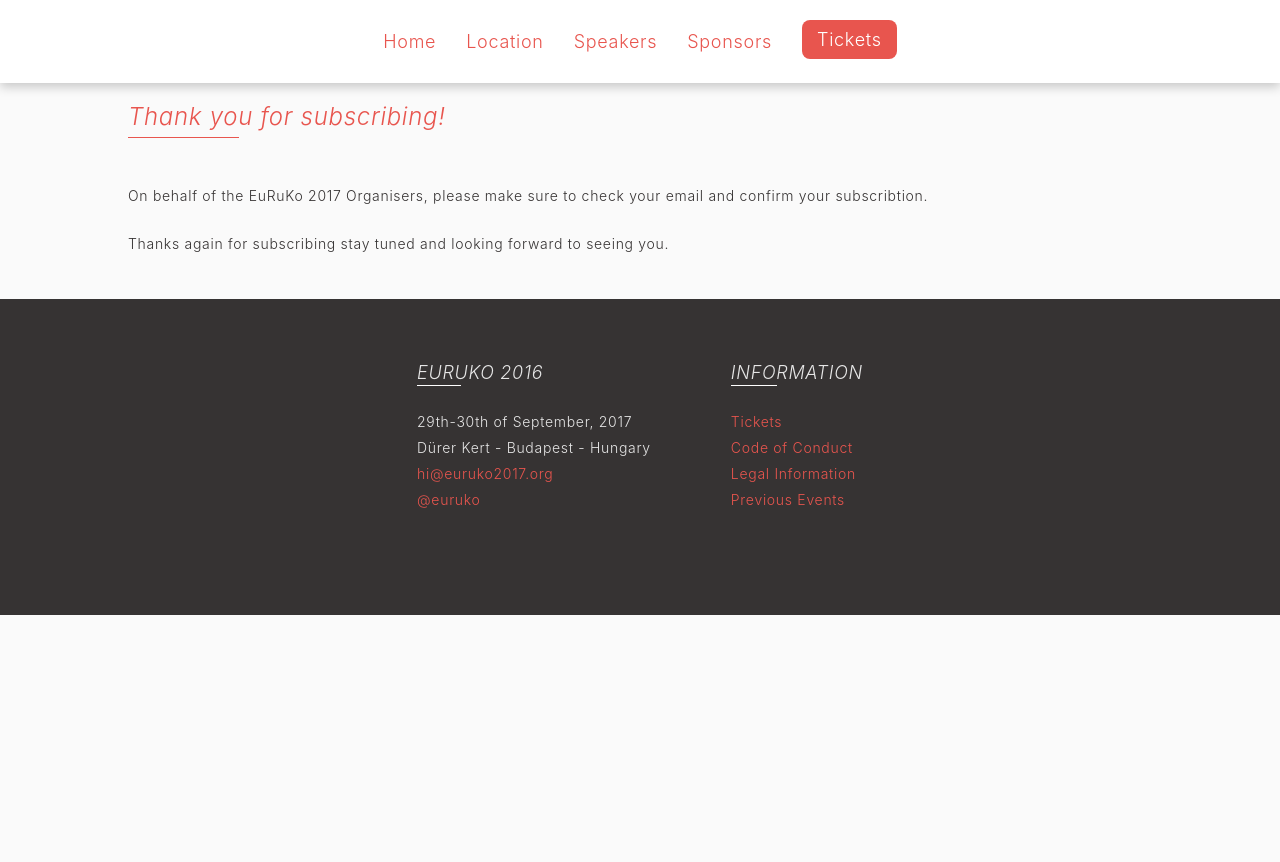
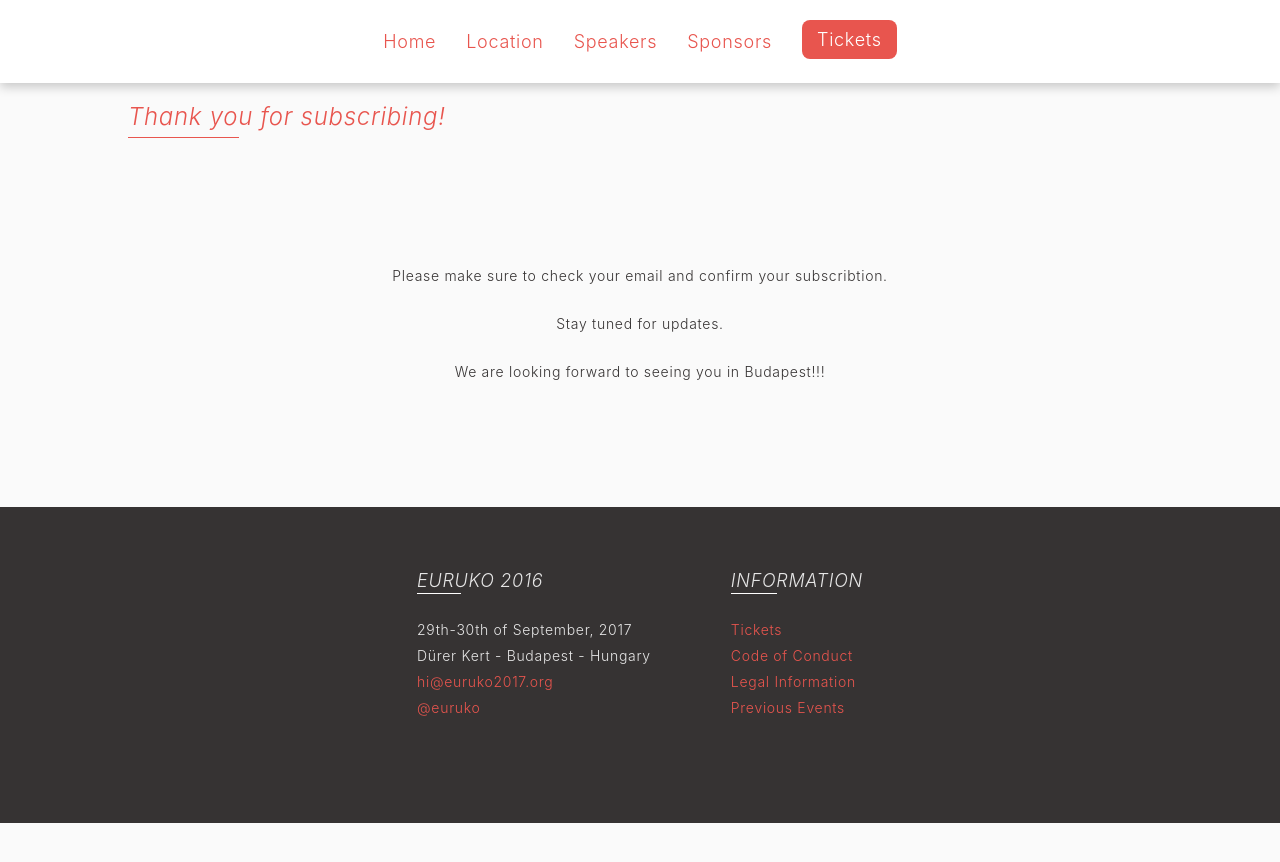
Before and after one commit to euruko/euruko2017.github.io, a Jekyll site: the page built from thanks.html, in a window 1280 px wide. Shown: the top 862 px of the page. Built offline with Jekyll 4.4.1, drawn with Linux system fonts in a browser that asks for light colours.

Commit message:
Change the thank you page text and add some style rules
* change the text of the thank you page
* import thanks.scss to the main in the assets
* add thanks.scss with rules to adjust the styling of the thanks you message

```diff
--- /dev/null
+++ b/_sass/thanks.scss
@@ -0,0 +1,4 @@
+.thanks-message {
+  text-align: center;
+  padding: 80px 0;
+}
--- a/assets/main.scss
+++ b/assets/main.scss
@@ -15,4 +15,5 @@
   "sponsors",
   "tickets",
   "legal-information",
+  "thanks",
   "footer";
--- a/thanks.html
+++ b/thanks.html
@@ -6,10 +6,12 @@
 <section class="section-thanks">
   <div class="section-container section-container--full">
     <h2 class="section__title">Thank you for subscribing!</h2>
-    <div class="thanks-body">
-      <p>On behalf of the EuRuKo 2017 Organisers, please make sure to check your email and confirm your subscribtion.</p>
+    <div class="thanks-message">
+      <p>Please make sure to check your email and confirm your subscribtion.</p>
 
-       <p>Thanks again for subscribing stay tuned and looking forward to seeing you.</p>
+      <p>Stay tuned for updates.</p>
+
+      <p>We are looking forward to seeing you in Budapest!!!</p>
     </div>
   </div>
 </section>
```
